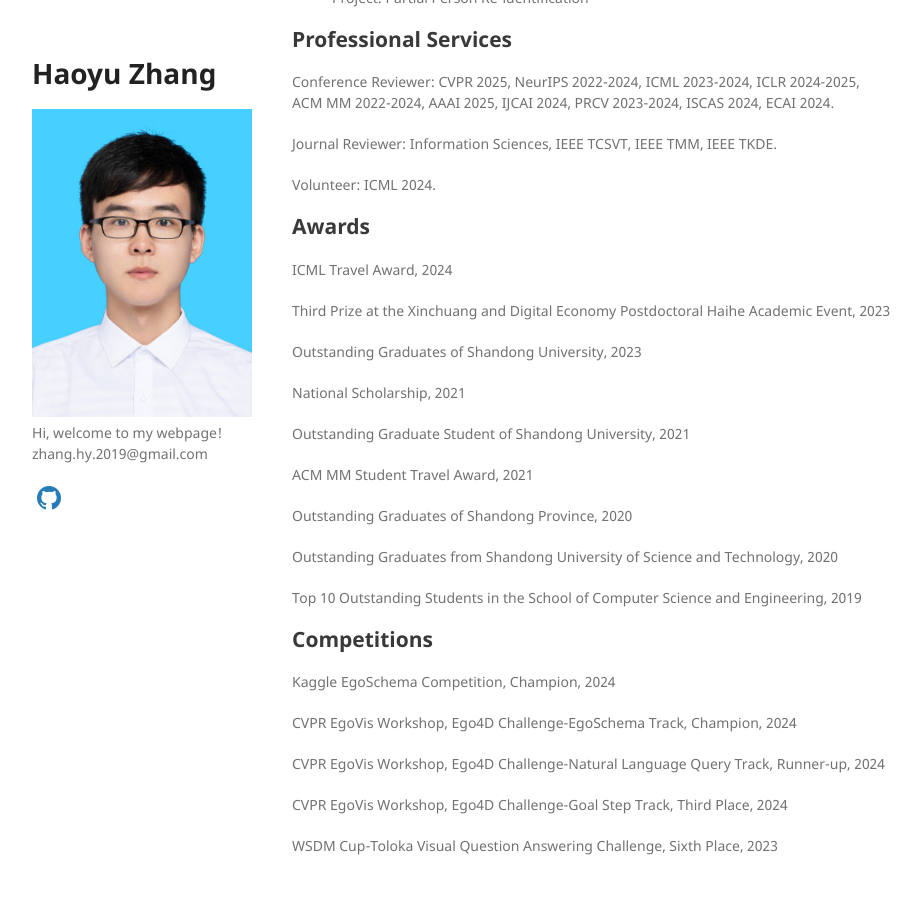
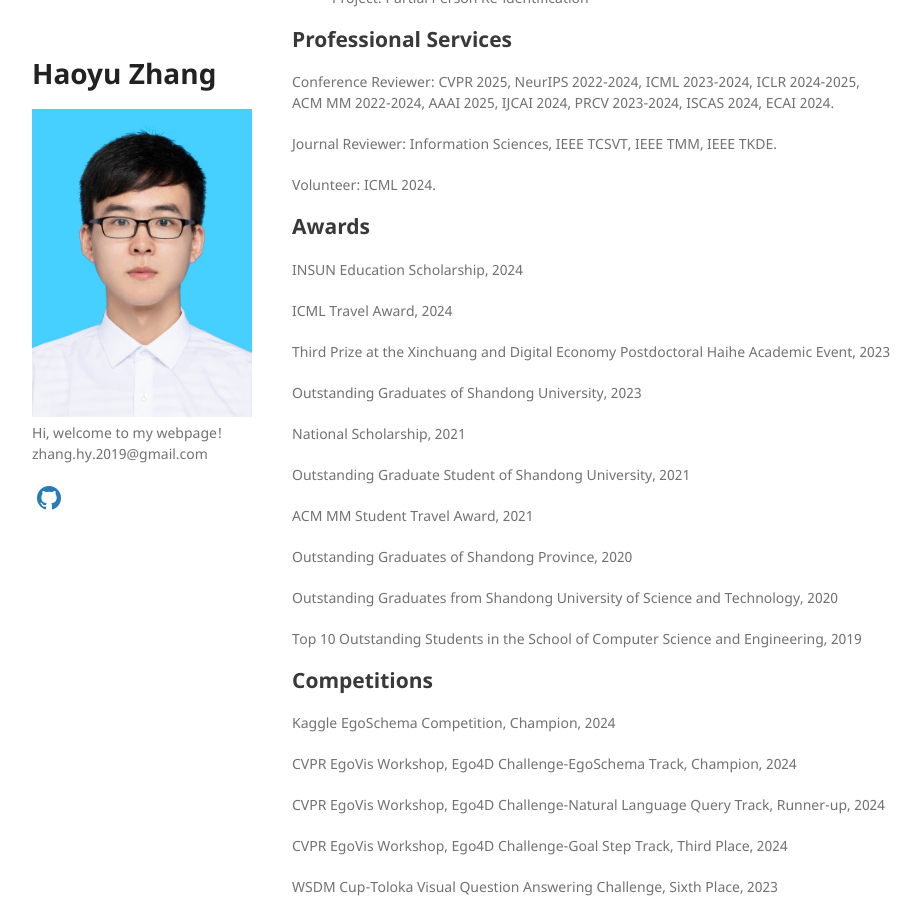
Before and after one commit to Hyu-Zhang/Hyu-Zhang.github.io, a Jekyll site: the page built from index.md, in a window 1280 px wide and 900 px high, scrolled down 1616 px. Shown: the whole window, without its empty margins (178-1099 px from the left). Built offline with Jekyll 4.4.1, drawn with Linux system fonts in a browser that asks for light colours; a style sheet for code colours, icons or effects is not loaded; our own code applies the rules of GitHub Pages for plain Markdown files.

Commit message:
Update index.md

```diff
--- a/index.md
+++ b/index.md
@@ -120,6 +120,8 @@
 <!--
 2023信创与数字经济博士后海河学术论坛，三等奖
 -->
+INSUN Education Scholarship, 2024
+
 ICML Travel Award, 2024
 
 Third Prize at the Xinchuang and Digital Economy Postdoctoral Haihe Academic Event, 2023
```
